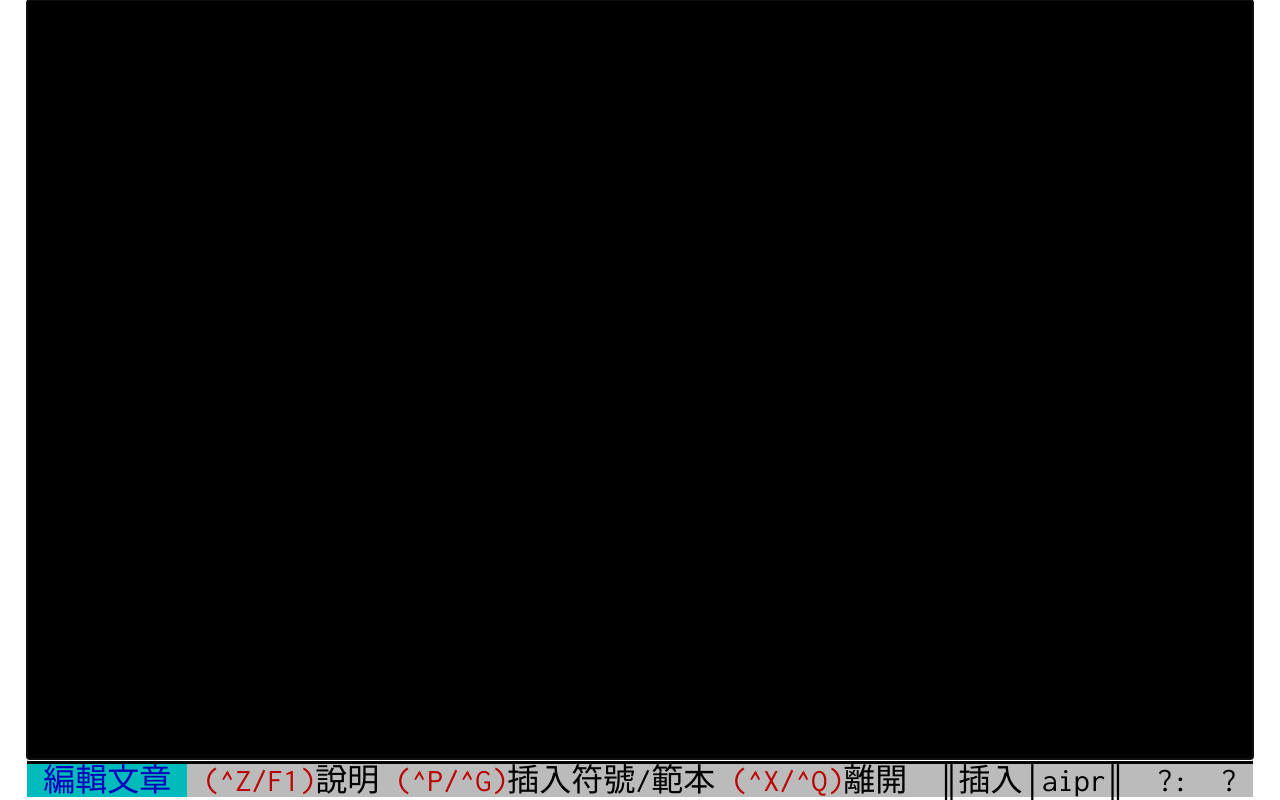
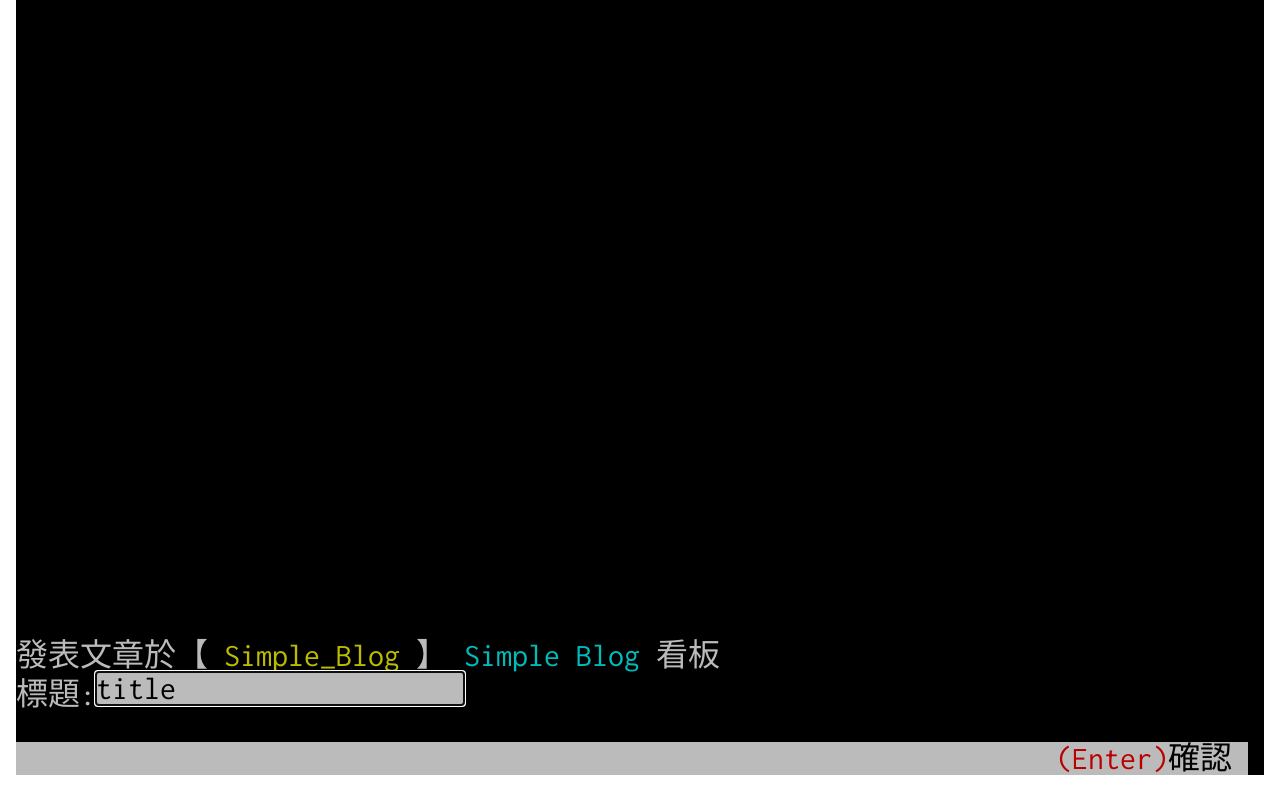
Before and after one commit to hyww/simple-blog, a React (Create React App) app: page /edit in a window 1280 px wide. Built offline with nearby package versions, Linux system fonts and the light colour scheme; a web font is replaced by a local one.

Commit message:
client: set title

```diff
--- a/src/App.css
+++ b/src/App.css
@@ -58,6 +58,11 @@ a.link:hover{
   color: #000;
   background-color: #fff;
 }
+textarea.inline{
+  display: inline-block;
+  width: auto;
+  overflow: hidden;
+}
 textarea{
   width: 100%;
   border-style: none;
--- a/src/App.js
+++ b/src/App.js
@@ -214,8 +214,25 @@ class Edit extends Component {
     super();
     this.onSubmit = this.onSubmit.bind(this);
     this.onKeyDown = this.onKeyDown.bind(this);
+    this.setTitle = this.setTitle.bind(this);
+    this.state = {
+      state: 0,
+      title:''
+    }
   }
   render() {
+    switch (this.state.state) {
+      case 0:
+      return (
+        <div>
+          {newline(20)}
+          <div>發表文章於【<span className="f3"> Simple_Blog</span> 】 <span className="f6">Simple Blog</span> {pad(36,'看板',false)}</div>
+          標題:<textarea defaultValue="title" className="f0 b7 inline" rows="1" cols="23"></textarea>
+          {newline(2)}
+          <span className="b7 f0">{pad(65)}<a className="link" onClick={this.setTitle}><span className="f1">(Enter)</span>確認 </a></span>
+        </div>
+      )
+      case 1:
       return (
         <div className="edit">
           <textarea
@@ -227,6 +244,7 @@ class Edit extends Component {
 
       )
     }
+  }
   onSubmit() {
     fetch(server + '/api/post', {
       method: 'POST',
@@ -234,18 +252,27 @@ class Edit extends Component {
         'Content-Type': 'application/json'
       },
       body: JSON.stringify({
-        title: 'test', // FIXME
+        title: this.state.title,
         content: document.querySelector('textarea').value,
       })
     });
+  }
+  setTitle() {
+    this.setState({state: 1, title: document.querySelector('textarea').value});
   }
   onKeyDown(e) {
     switch(e.keyCode){
       case 88: //X
       case 81: //Q
-        if(e.ctrlKey) {
+        if(this.state.state===1 &&e.ctrlKey) {
           this.onSubmit();
           this.props.history.push('/');
+          e.preventDefault();
+        }
+        break;
+      case 13:
+        if(this.state.state===0) {
+          this.setTitle();
           e.preventDefault();
         }
         break;
@@ -258,6 +285,9 @@ class Edit extends Component {
   }
   componentWillUnmount() {
     document.removeEventListener('keydown', this.onKeyDown, false);
+  }
+  componentDidUpdate() {
+    document.querySelector('textarea').focus();
   }
 }
 
```
Lines whose indentation alone changed are shown as unchanged.
